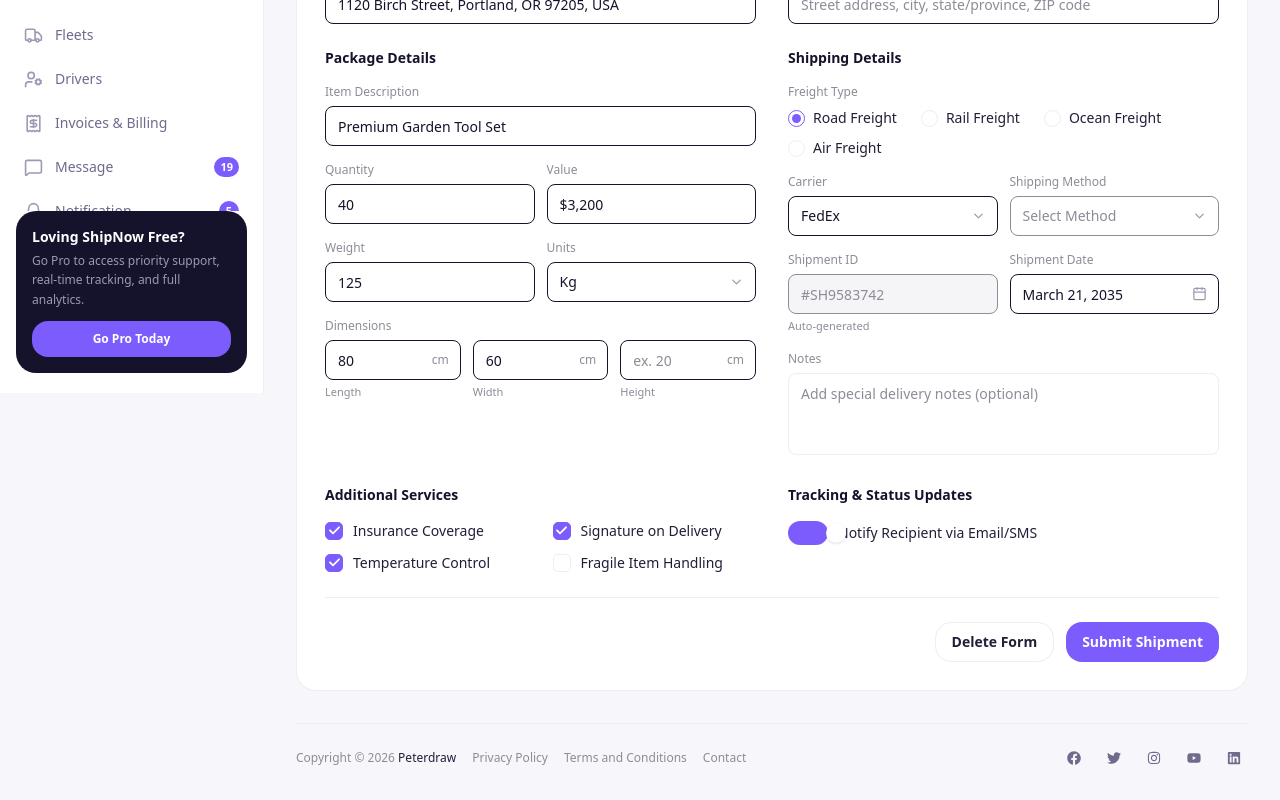
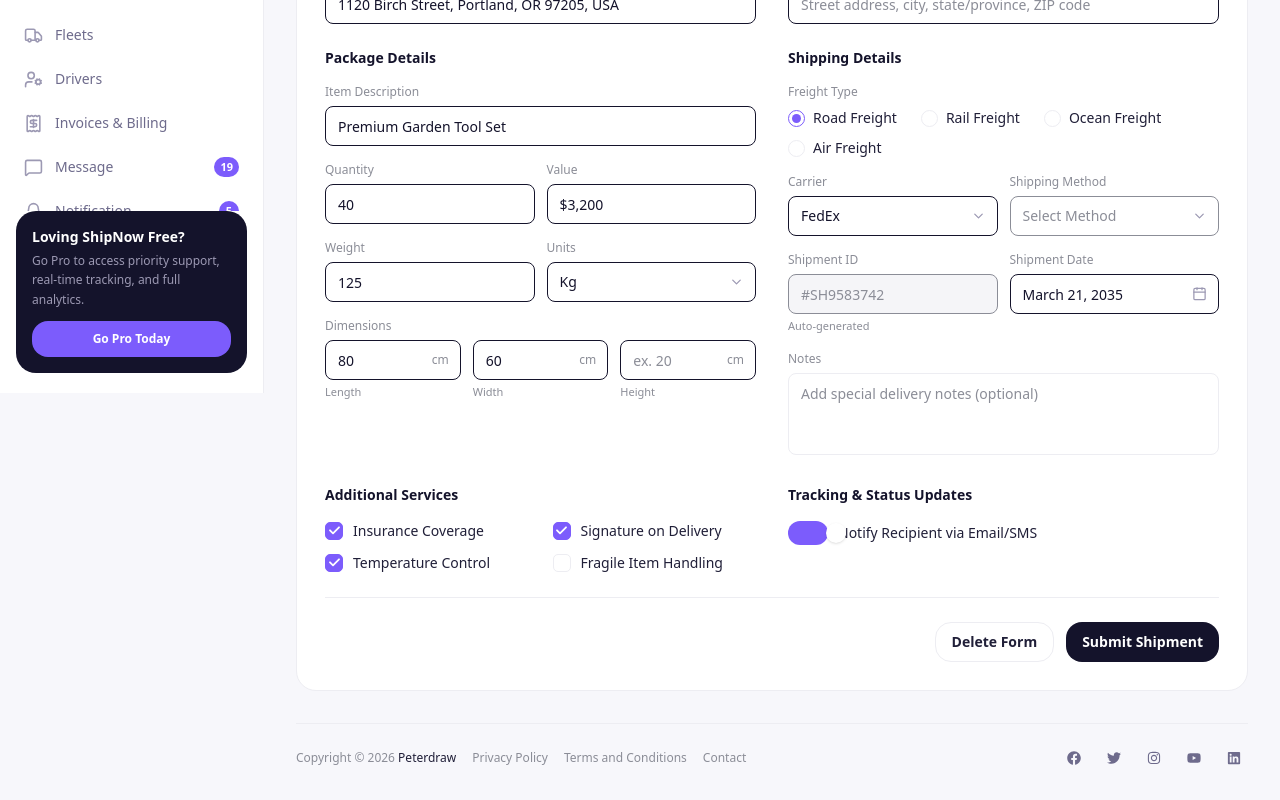
Before and after one commit to masumbillah06/ship-now, a Next.js app: page /addnewshipments in a window 1280 px wide. Shown: the part 407-1207 px from the top of the page. Built offline with nearby package versions, Linux system fonts and the light colour scheme.

Commit message:
Submit button optimization

```diff
--- a/components/shipment-form/FormActions.tsx
+++ b/components/shipment-form/FormActions.tsx
@@ -11,10 +11,10 @@ export function FormActions({
 }) {
   return (
     <div className="flex flex-col-reverse gap-3 border-t border-line pt-6 sm:flex-row sm:justify-end">
-      <Button type="button" variant="outline" onClick={onDelete}>
+      <Button type="button" variant="outline" className="hover: cursor-pointer" onClick={onDelete}>
         Delete Form
       </Button>
-      <Button type="button" variant="primary" onClick={onSubmit}>
+      <Button type="button" variant="default" className="hover:bg-slate-700 cursor-pointer" onClick={onSubmit}>
         Submit Shipment
       </Button>
     </div>
```
